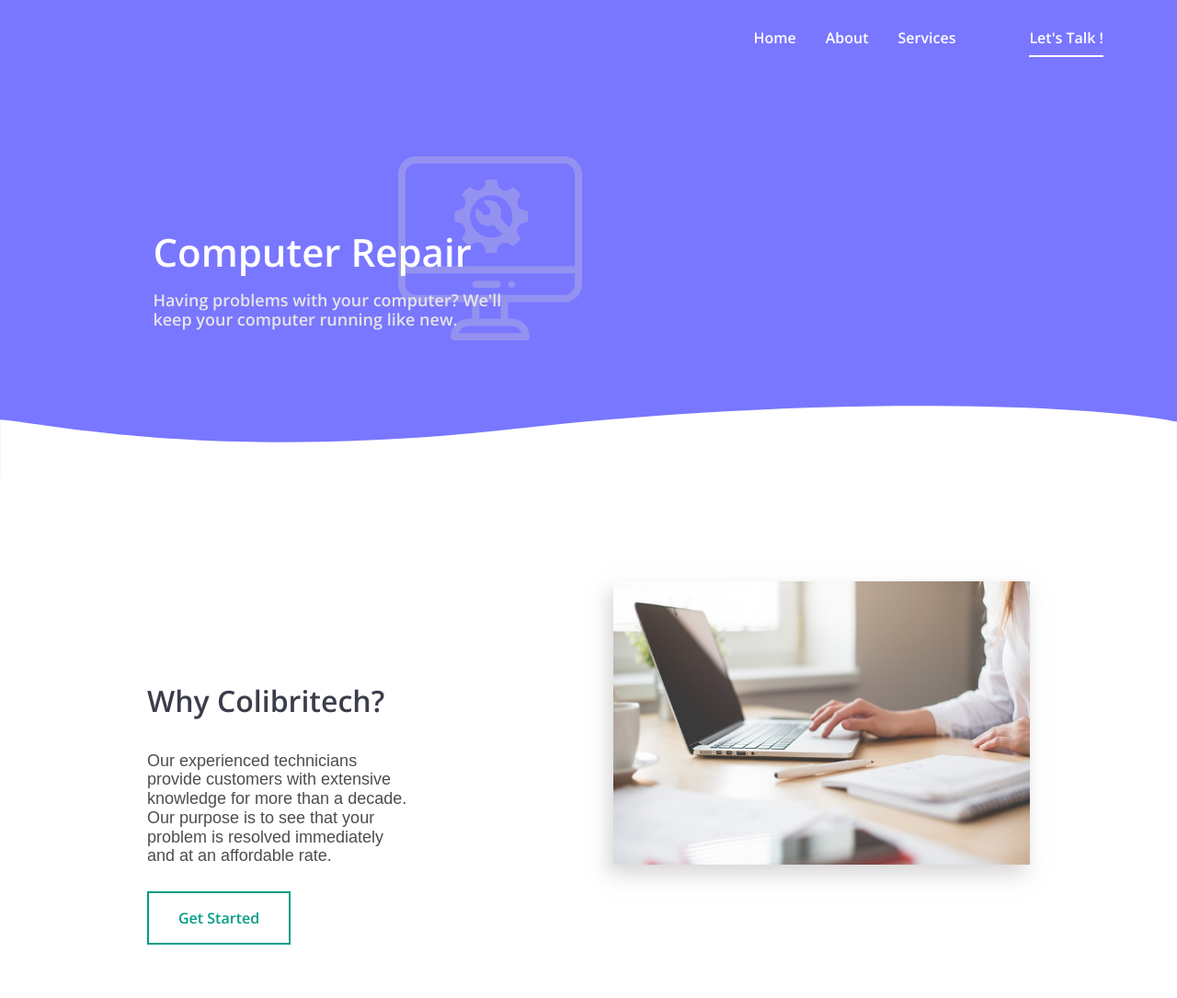
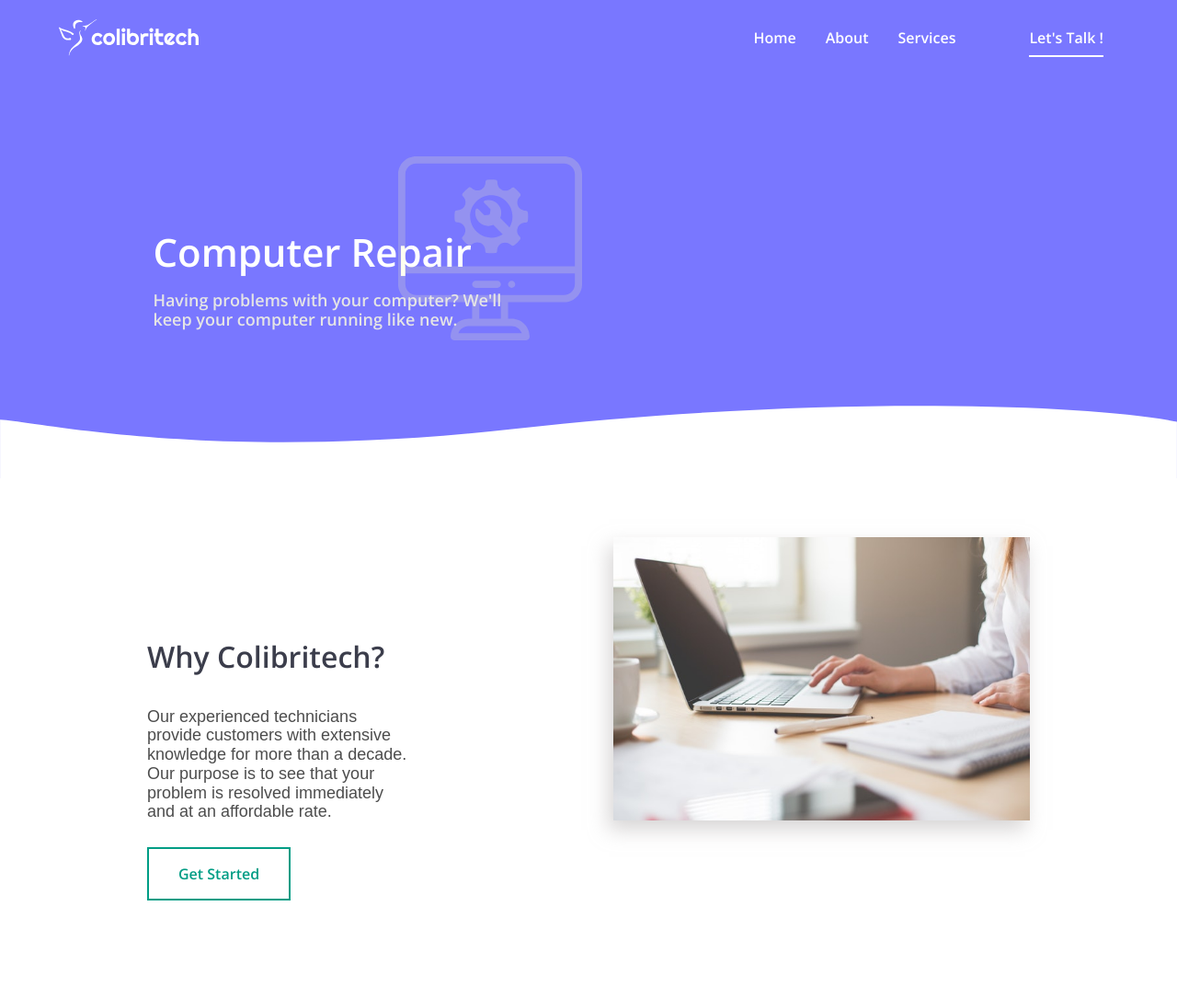
Before and after one commit to tfb34/colibritech-blue, a website built with webpack: page dist/computer-repair.html in a window 1280 px wide. Shown: the top 1085 px of the page at 92% size. Built offline with nearby package versions, Linux system fonts and the light colour scheme.

Commit message:
Add logo and adjust text in service intros

```diff
--- a/dist/computer-repair.html
+++ b/dist/computer-repair.html
@@ -8,6 +8,7 @@
 	<link href="https://fonts.googleapis.com/css?family=Open+Sans:300,500,600" rel="stylesheet">
 </head>
 <body>
+	<a id="logo" href="index.html"><img src="assets/logo4.svg"></a>
 	<div id="menu-btn" onclick="toggleMenu()">
 	  <div class="bar1"></div>
 	  <div class="bar2"></div>
@@ -52,7 +53,7 @@
 			<path style="transform: translateY(20px);" d="M648 22.4762C353.751 -10.1253 94.3333 -2.52378 0 15.4762V108.476H1151V13.4762C1105.06 16.8506 941.021 54.9416 648 22.4762Z" fill="white"/>
 		</svg>
 	</section>
-	<section class="padding content">
+	<section class="padding content subpage-content-padding">
 		<div class="center-content">
 			<img src="assets/why-colibritech.jpeg" class="right animate">
 			<div class="anchored left">
@@ -65,7 +66,7 @@
 			</div>
 		</div>
 	</section>
-	<section class="padding content">
+	<section class="padding content subpage-content-padding">
 		<div class="center-content">
 			<img src="assets/caller.jpeg" class="animate">
 			<div class="anchored">
--- a/dist/myStyle.css
+++ b/dist/myStyle.css
@@ -360,6 +360,15 @@
   color:var(--dark-color);
   font-family: 'Open Sans', sans-serif;
 }
+#logo{
+  left: 1em;
+  position: absolute;
+  z-index: 10;
+  top: 1em;
+}
+#logo img{
+  height:40px;
+}
 #welcome{
   position: relative;
   width:100%;
@@ -388,7 +397,9 @@
   position: relative;
   width:90px;
   color:white;
-  background-color: var(--dark-color);
+  /*background-color: var(--dark-color);*/
+  background-color: mediumvioletred;
+
   border-radius:5px;
   padding:0.8em 1em;
   font-size:16px;
@@ -444,7 +455,7 @@
   width:28px;
   cursor:pointer;
   position: fixed;
-  top:0;
+  top:0.5em;
   right:0;
   z-index:1000;
   margin:1em;
@@ -853,12 +864,12 @@
   text-align: left;
   margin:0;
  /* padding-top:18vh;*/
- padding-top:90px;
+ padding-top:110px;
 }
 .service-intro p{
   text-align: left;
   font-size: 16px;
-  font-weight: 400;
+  font-weight: bold;
   width:270px;
   color: #E5E5E5;
 }
@@ -1114,6 +1125,9 @@
 */
 #special-btn{
   visibility: hidden;
+}
+.subpage-content-padding{
+  padding-top:1em;
 }
 @media only screen and (min-width: 425px){
   #welcome img {
@@ -1224,6 +1238,10 @@
 
 }
 @media only screen and (min-width: 1024px){
+  #logo{
+    left: 5vw;
+    top: 1.3em;
+  }
   h1{
     font-size:48px;
   }
```
Also changed, not shown: dist/contact-us.html (+1 -0 lines), dist/index.html (+1 -0 lines), dist/network-support.html (+2 -1 lines), dist/voice-and-data.html (+2 -1 lines), dist/web-design.html (+2 -1 lines), dist/assets/logo.svg (added), dist/assets/logo2.svg (added), dist/assets/logo3.svg (added), dist/assets/logo4.svg (added).
